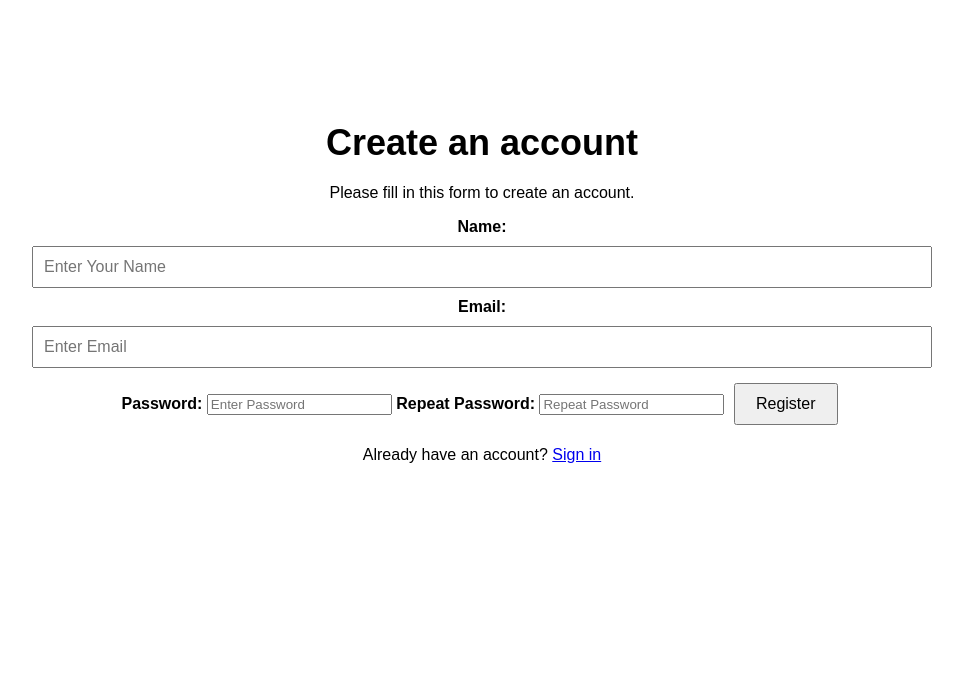
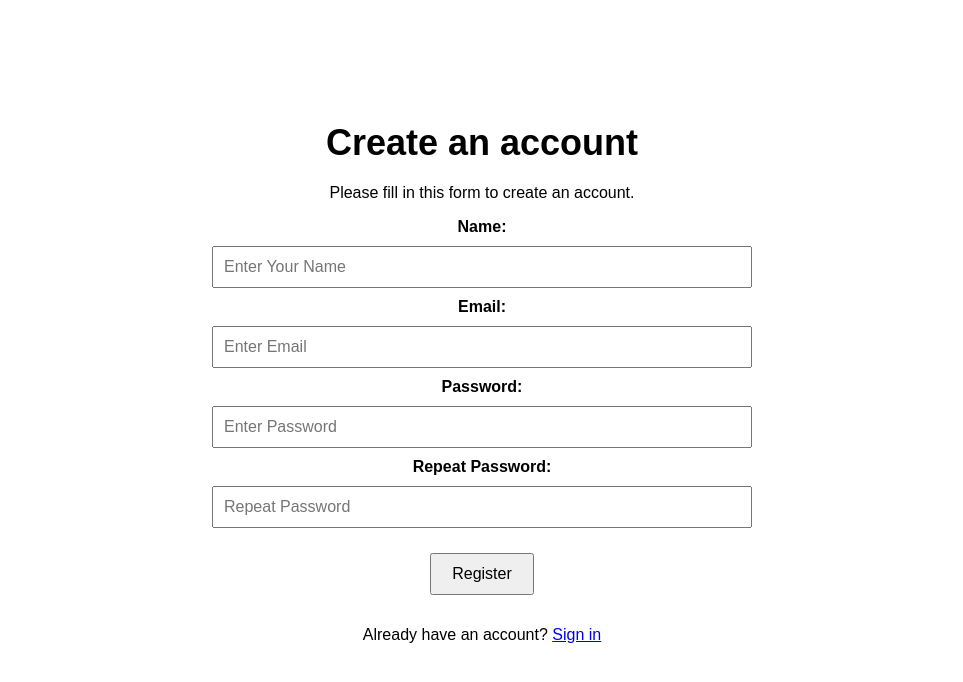
Before and after one commit to Till1983/flask-blog-project, a Flask app: page /register in a window 1280 px wide. Shown: the part 58-740 px from the top of the page, without its empty margins (158-1121 px from the left). Run offline with Flask 3, Linux system fonts and the light colour scheme.

Commit message:
CHANGE: consistent styling of forms

```diff
--- a/app/static/styles.css
+++ b/app/static/styles.css
@@ -59,16 +59,19 @@ form {
     flex-direction: column;
     align-items: center;
     width: 100%;
-    max-width: 1000px;
+    max-width: 600px;
     margin: 0 auto;
 }
 
 label {
     margin: 10px 0 5px 0;
     font-weight: bold;
+    width: 100%;
+    text-align: center;
 }
 
 input[type="text"],
+input[type="password"],
 textarea {
     width: 100%;
     padding: 10px;
@@ -103,6 +106,7 @@ button {
     }
 
     input[type="text"],
+    input[type="password"],
     textarea {
         width: 100%;
         height: auto;
--- a/app/templates/login.html
+++ b/app/templates/login.html
@@ -17,7 +17,9 @@
       <label for="psw"><b>Password: </b></label>
       <input type="password" placeholder="Enter Password" name="psw" id="psw" required>
 
-      <button type="submit" class="button">Log in</button>
+      <div class="form-buttons">
+        <button type="submit" class="button">Log in</button>
+      </div>
 
       <div id="loadingSpinner" style="display: none;">
         <img src="{{ url_for('static', filename='fading-lines.gif') }}" alt="Loading...">
--- a/app/templates/register.html
+++ b/app/templates/register.html
@@ -18,7 +18,9 @@
       <label for="rpsw"><b>Repeat Password: </b></label>
       <input type="password" placeholder="Repeat Password" name="rpsw" id="rpsw" required>
 
-      <button type="submit" class="button">Register</button>
+      <div class="form-buttons">
+        <button type="submit" class="button">Register</button>
+      </div>
 
       <div id="loadingSpinner" style="display: none;">
         <img src="{{ url_for('static', filename='fading-lines.gif') }}" alt="Loading...">
```
